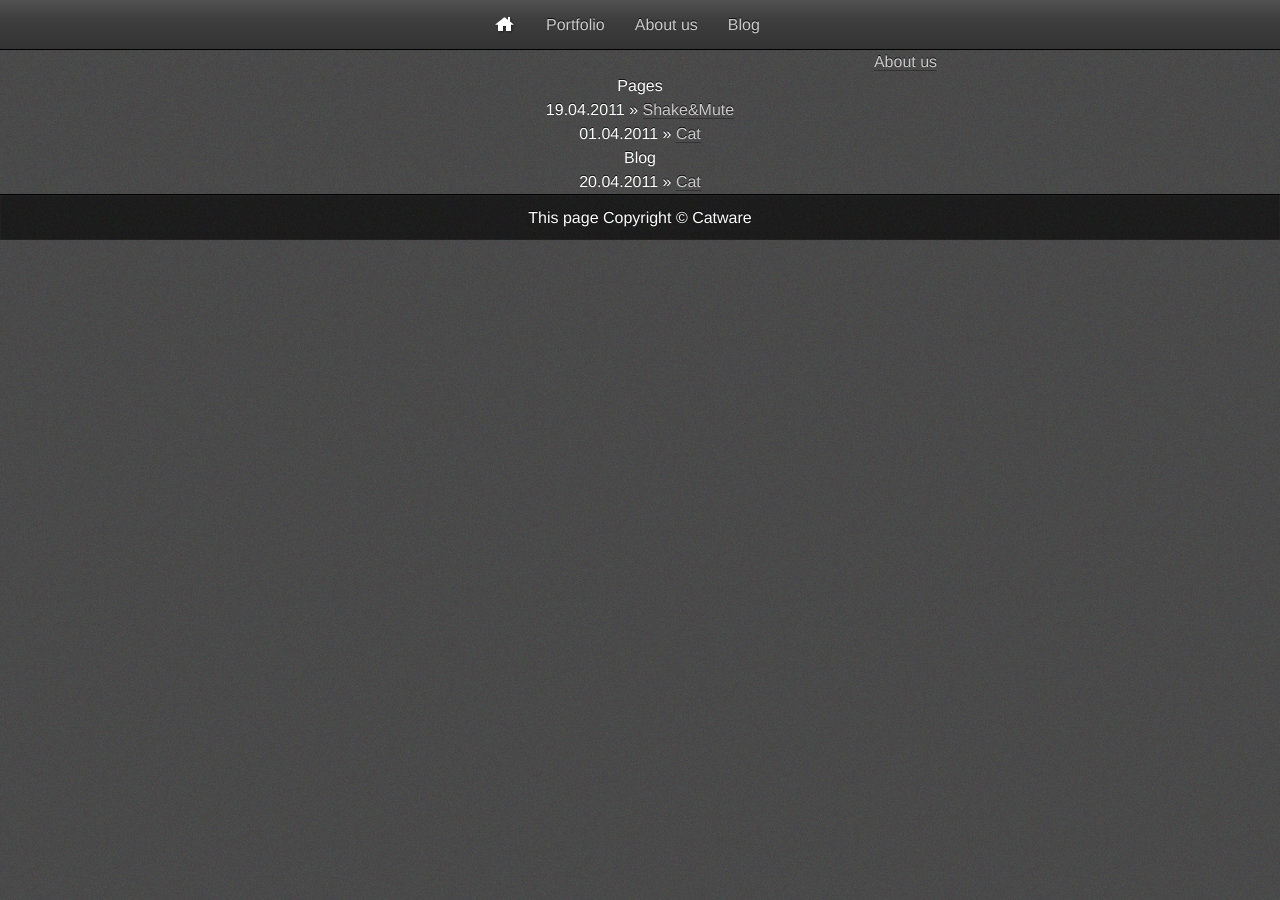
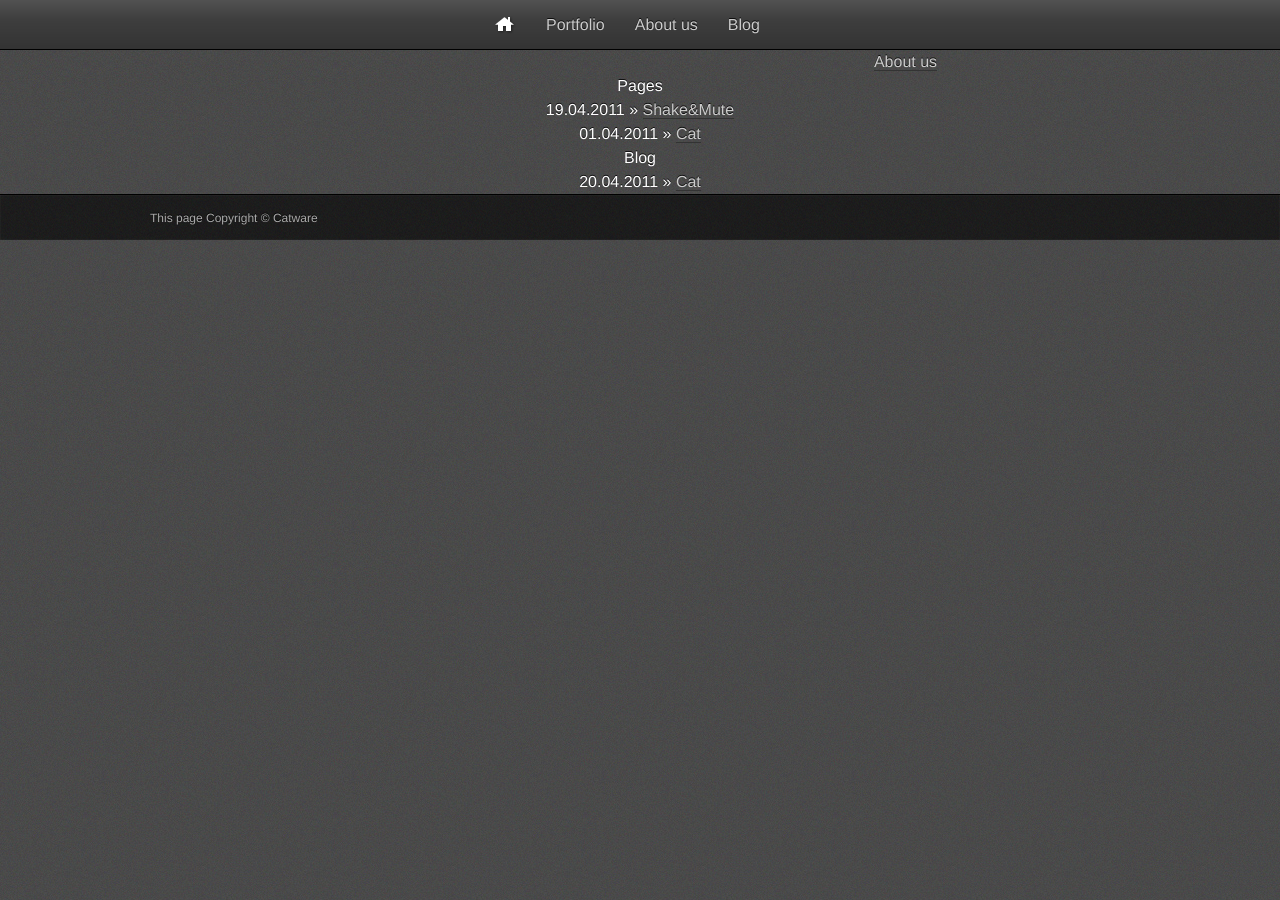
Before and after one commit to le0pard/le0pard.github.io, a Jekyll site: the page built from index.html, in a window 1280 px wide. Built offline with Jekyll 4.4.1, drawn with Linux system fonts in a browser that asks for light colours; nearby versions of some CDN libraries; Markdown is read by kramdown in place of the engine named in the settings; the list of posts is cut into pages by our own code.

Commit message:
Finished

```diff
--- a/css/main.css
+++ b/css/main.css
@@ -69,11 +69,14 @@
 #footer div.about {
   display: block;
   padding: 0;
-  width: 20em;
   margin: auto;
   line-height: 16px;
   height: 30px;
   padding-top: 15px;
+  width: 980px;
+  font-size: 12px;
+  color: #aaa;
+  text-align: left;
 }
 
 
```
